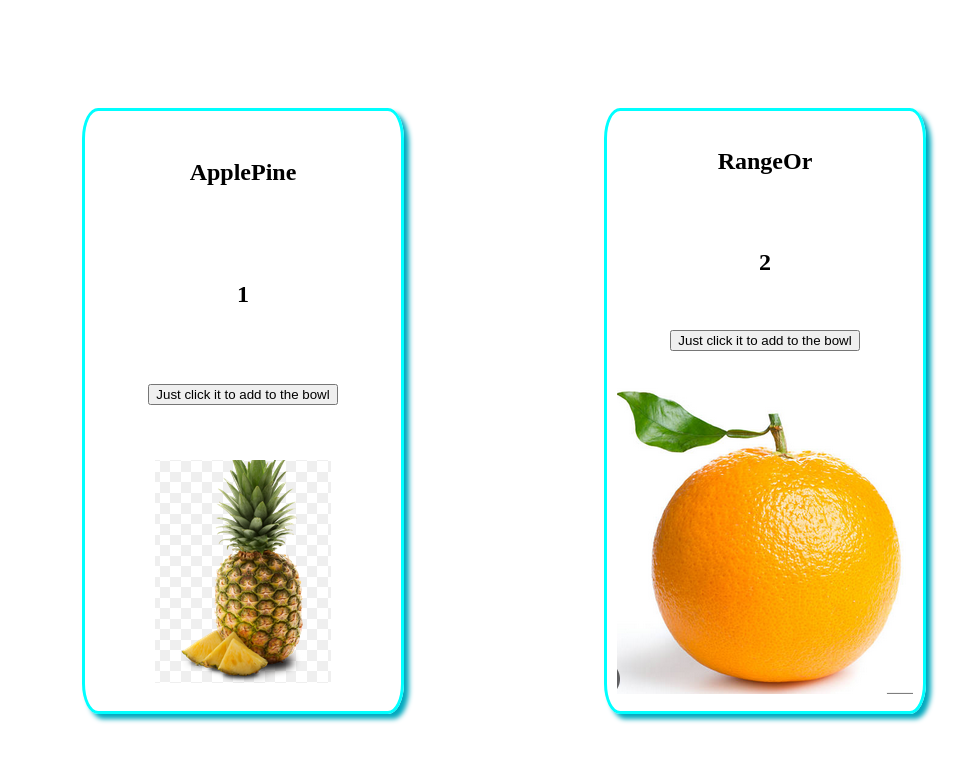
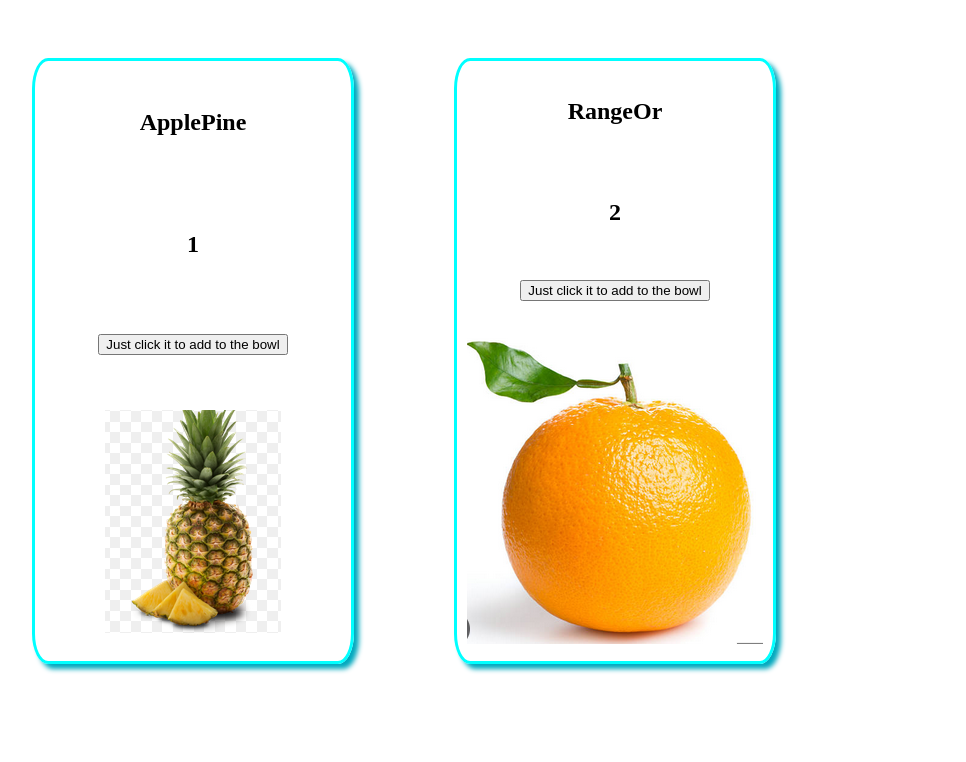
Before and after one commit to staten-island-tech/vue-reactivity-project-ierhe, a Vue app in the folder app/: page / in a window 1280 px wide. Shown: the top 762 px of the page, without its empty margins (26-992 px from the left). Built offline with nearby package versions, Linux system fonts and the light colour scheme.

Commit message:
Update TwoBox.vue

```diff
--- a/app/src/components/TwoBox.vue
+++ b/app/src/components/TwoBox.vue
@@ -30,10 +30,10 @@ div{
     align-items: center;
     justify-content: space-around;
     height: 600px;
-    width: 600px;
+    width: 1000px;
     border: 3px solid cyan;
     box-shadow: 5px 5px 5px rgb(0, 168, 190);
-    margin: 100px;
+    margin: 50px;
     border-radius: 5%;
 }
 </style>
```
